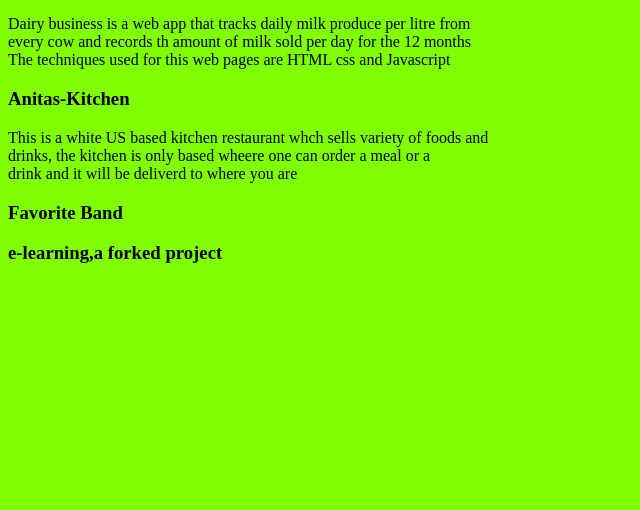
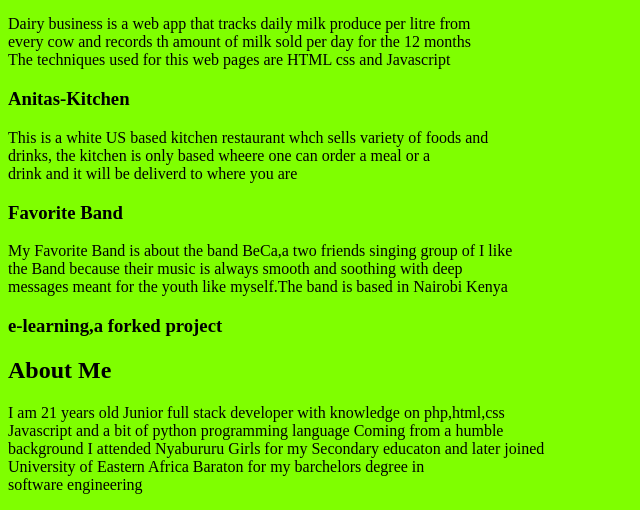
Before and after one commit to ObonyoCynthia/MY-PORTFOLIO, a plain HTML site: page index.html in a window 1280 px wide. Shown: the part 434-944 px from the top of the page, without its empty margins (0-640 px from the left). Before the commit the page ends 800 px from the top, so only its background shows below. Drawn offline with Linux system fonts and the light colour scheme.

Commit message:
added about me page

```diff
--- a/index.html
+++ b/index.html
@@ -29,8 +29,12 @@
         <h3>Anitas-Kitchen</h3>
         <p>This is a white US based kitchen restaurant whch sells variety of foods and <br> drinks, the kitchen is only based wheere one can order a meal or a <br> drink and it will be deliverd to where you are</p>
         <h3>Favorite Band</h3>
-
+        <p>My Favorite Band is about the band BeCa,a two friends singing group of I like <br> the Band because their music is always smooth and soothing with deep <br>messages meant for the youth like myself.The band is based in Nairobi Kenya</p>
         <h3>e-learning,a forked project</h3>
+    </div>
+    <div>
+        <h2>About Me</h2>
+        <p>I am 21 years old Junior full stack developer with knowledge on php,html,css <br>Javascript and a  bit of python programming language Coming from a humble <br> background I attended Nyabururu Girls for my Secondary educaton and later joined <br>University of Eastern Africa Baraton for my barchelors degree in <br>software engineering</p>
     </div>
 
 </body>
```
